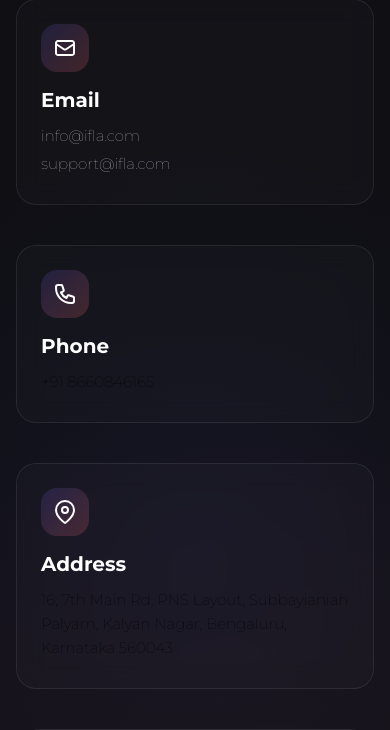
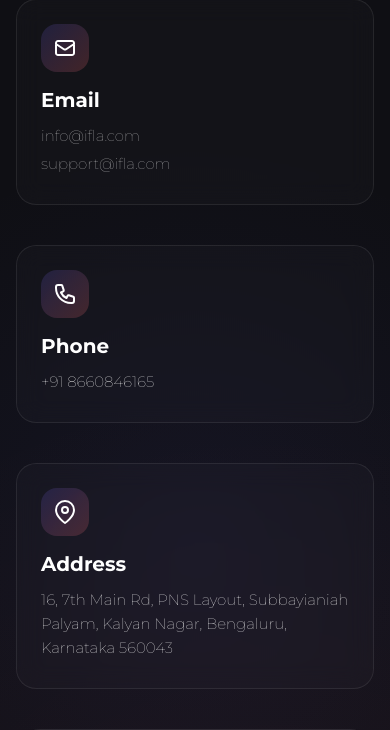
Before and after one commit to iflaedu-maker/ifla-backend, a Django app: page / in a window 390 px wide. Shown: the part 3676-4406 px from the top of the page. Run offline with Django 4.2, Linux system fonts and the light colour scheme; some libraries are stand-ins or nearby versions.

Commit message:
Change phone number and address text color to white

```diff
--- a/templates/index.html
+++ b/templates/index.html
@@ -379,7 +379,7 @@
                         </div>
                         <div class="contact-info-content">
                             <h3 class="contact-info-title">Phone</h3>
-                            <a href="tel:+918660846165" class="contact-info-text" style="display: block; text-decoration: none; color: inherit; cursor: pointer; transition: color 0.3s ease;" title="Click to call">+91 8660846165</a>
+                            <a href="tel:+918660846165" class="contact-info-text" style="display: block; text-decoration: none; color: white; cursor: pointer; transition: color 0.3s ease;" title="Click to call">+91 8660846165</a>
                         </div>
                     </div>
 
@@ -392,7 +392,7 @@
                         </div>
                         <div class="contact-info-content">
                             <h3 class="contact-info-title">Address</h3>
-                            <a href="https://share.google/YtTu4prOL3KyF589s" target="_blank" rel="noopener noreferrer" class="contact-info-text" style="display: block; text-decoration: none; color: inherit; cursor: pointer; transition: color 0.3s ease; line-height: 1.6;" title="Click to open in Google Maps">
+                            <a href="https://share.google/YtTu4prOL3KyF589s" target="_blank" rel="noopener noreferrer" class="contact-info-text" style="display: block; text-decoration: none; color: white; cursor: pointer; transition: color 0.3s ease; line-height: 1.6;" title="Click to open in Google Maps">
                                 16, 7th Main Rd, PNS Layout, Subbayianiah Palyam, Kalyan Nagar, Bengaluru, Karnataka 560043
                             </a>
                         </div>
```
